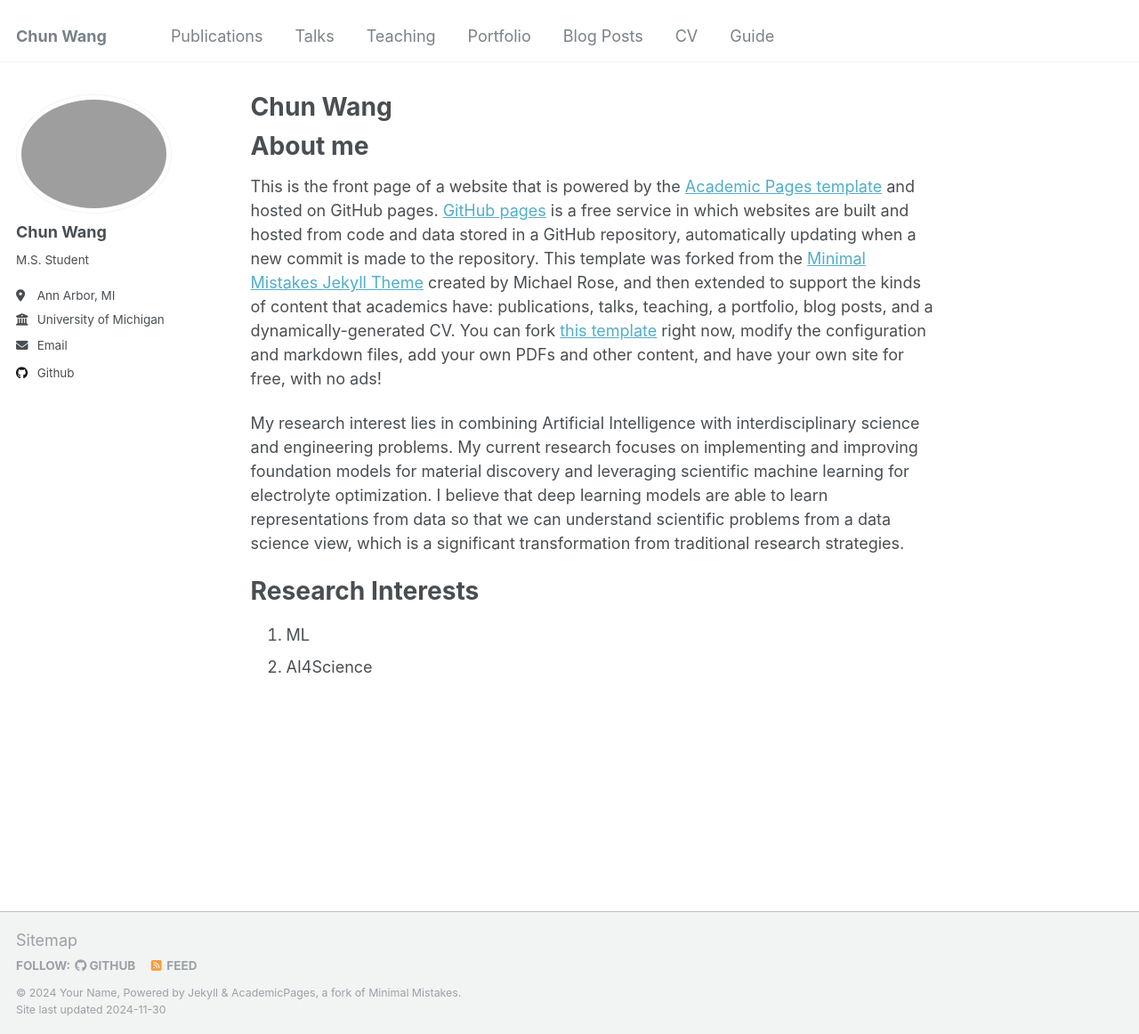
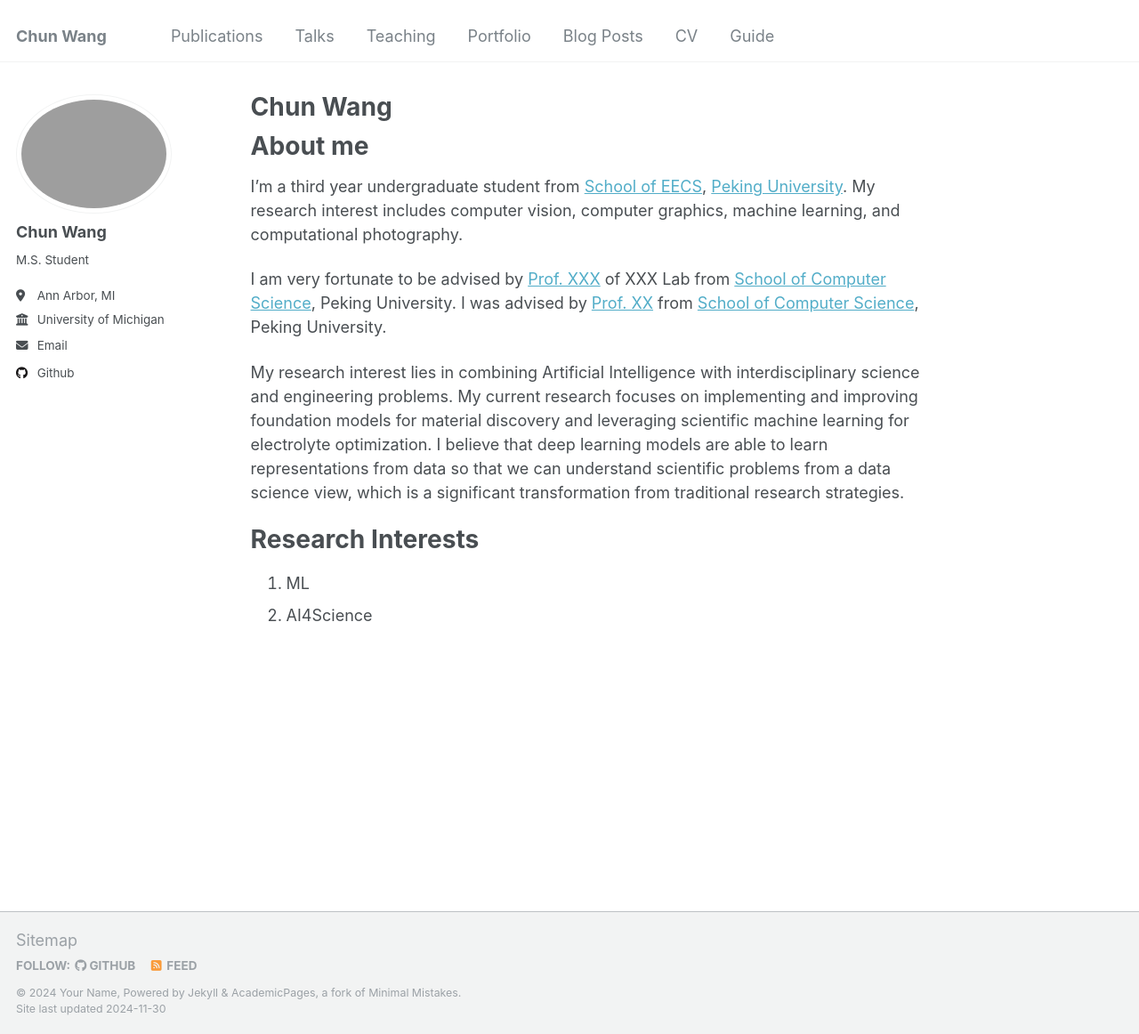
Before and after one commit to chunwangpro/chunwangpro.github.io, a Jekyll site: the page built from _pages/about.md, in a window 1280 px wide and 1162 px high. Shown: the whole window at 89% size. Built offline with Jekyll 4.4.1, drawn with Linux system fonts in a browser that asks for light colours.

Commit message:
update about

```diff
--- a/_pages/about.md
+++ b/_pages/about.md
@@ -9,7 +9,9 @@ redirect_from:
 
 About me
 ======
-This is the front page of a website that is powered by the [Academic Pages template](https://github.com/academicpages/academicpages.github.io) and hosted on GitHub pages. [GitHub pages](https://pages.github.com) is a free service in which websites are built and hosted from code and data stored in a GitHub repository, automatically updating when a new commit is made to the repository. This template was forked from the [Minimal Mistakes Jekyll Theme](https://mmistakes.github.io/minimal-mistakes/) created by Michael Rose, and then extended to support the kinds of content that academics have: publications, talks, teaching, a portfolio, blog posts, and a dynamically-generated CV. You can fork [this template](https://github.com/academicpages/academicpages.github.io) right now, modify the configuration and markdown files, add your own PDFs and other content, and have your own site for free, with no ads!
+I'm a third year undergraduate student from [School of EECS](https://eecs.pku.edu.cn/), [Peking University](https://www.pku.edu.cn/). My research interest includes computer vision, computer graphics, machine learning, and computational photography.
+
+I am very fortunate to be advised by [Prof. XXX](https://www.XXX.com/) of XXX Lab from [School of Computer Science](https://cs.pku.edu.cn/), Peking University. I was advised by [Prof. XX](https://XXX.pku.edu.cn/) from [School of Computer Science](https://cs.pku.edu.cn/), Peking University.
 
 My research interest lies in combining Artificial Intelligence with interdisciplinary science and engineering problems. My current research focuses on implementing and improving foundation models for material discovery and leveraging scientific machine learning for electrolyte optimization. I believe that deep learning models are able to learn representations from data so that we can understand scientific problems from a data science view, which is a significant transformation from traditional research strategies.
 
```
